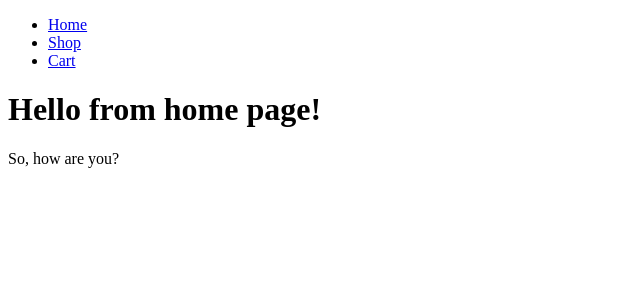
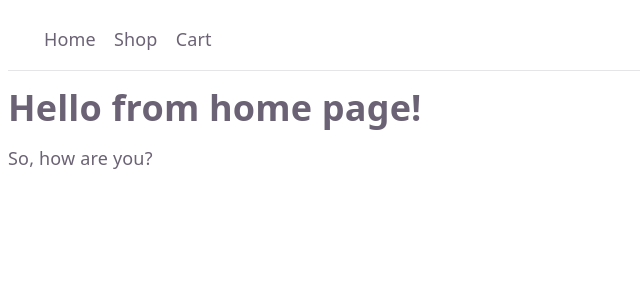
Before and after one commit to GuyMoreno/odin-shoppingCart, a React (Vite) app: page / in a window 1280 px wide. Shown: the top 300 px of the page, without its empty margins (0-640 px from the left). Built offline with nearby package versions, Linux system fonts and the light colour scheme.

Commit message:
added nav css file and design

```diff
--- a/src/App.jsx
+++ b/src/App.jsx
@@ -3,6 +3,10 @@
 import { Outlet } from "react-router-dom";
 import Navbar from "./components/Navbar";
 
+
+// App is always shown
+  // Nav is PERMANENT
+  // Outlet is varing... showing different content
 const App = () => {
   return (
     <div>
--- /dev/null
+++ b/src/Navbar.css
@@ -0,0 +1,64 @@
+/* Navbar.css */
+
+:root {
+  --text: #6b6375;
+  --text-h: #08060d;
+  --bg: #fff;
+  --border: #e5e4e7;
+  --code-bg: #f4f3ec;
+  --accent: #aa3bff;
+  --accent-bg: rgba(170, 59, 255, 0.1);
+  --accent-border: rgba(170, 59, 255, 0.5);
+  --social-bg: rgba(244, 243, 236, 0.5);
+  --shadow:
+    rgba(0, 0, 0, 0.1) 0 10px 15px -3px, rgba(0, 0, 0, 0.05) 0 4px 6px -2px;
+
+  --sans: system-ui, "Segoe UI", Roboto, sans-serif;
+  --heading: system-ui, "Segoe UI", Roboto, sans-serif;
+  --mono: ui-monospace, Consolas, monospace;
+
+  font: 18px/145% var(--sans);
+  letter-spacing: 0.18px;
+  color-scheme: light dark;
+  color: var(--text);
+  background: var(--bg);
+  font-synthesis: none;
+  text-rendering: optimizeLegibility;
+  -webkit-font-smoothing: antialiased;
+  -moz-osx-font-smoothing: grayscale;
+
+  @media (max-width: 1024px) {
+    font-size: 16px;
+  }
+}
+
+nav {
+  display: flex;
+  justify-content: space-between;
+  align-items: center;
+  padding: 1rem 2rem;
+  border-bottom: 1px solid var(--border);
+}
+
+nav ul {
+  display: flex;
+  gap: 1rem;
+  list-style: none;
+  margin: 0;
+  padding: 0;
+}
+
+nav a {
+  text-decoration: none;
+  color: var(--text);
+  transition: color 0.2s ease;
+}
+
+nav a:hover {
+  color: var(--accent);
+}
+
+.logo {
+  font-weight: 600;
+  color: var(--text-h);
+}
--- a/src/components/Navbar.jsx
+++ b/src/components/Navbar.jsx
@@ -1,5 +1,6 @@
 // Navbar.jsx
 import { Link } from "react-router-dom";
+import "../Navbar.css";
 
 const Navbar = () => {
   return (
--- a/src/routes.jsx
+++ b/src/routes.jsx
@@ -13,10 +13,12 @@ const router = createBrowserRouter([
     errorElement: <ErrorPage />,
     children: [
       {
+        // if url = "/" show Home...
         index: true,
         element: <Home />,
       },
       {
+        // if url = "/shop" show Shop...
         path: "shop",
         element: <Shop />,
       },
```
